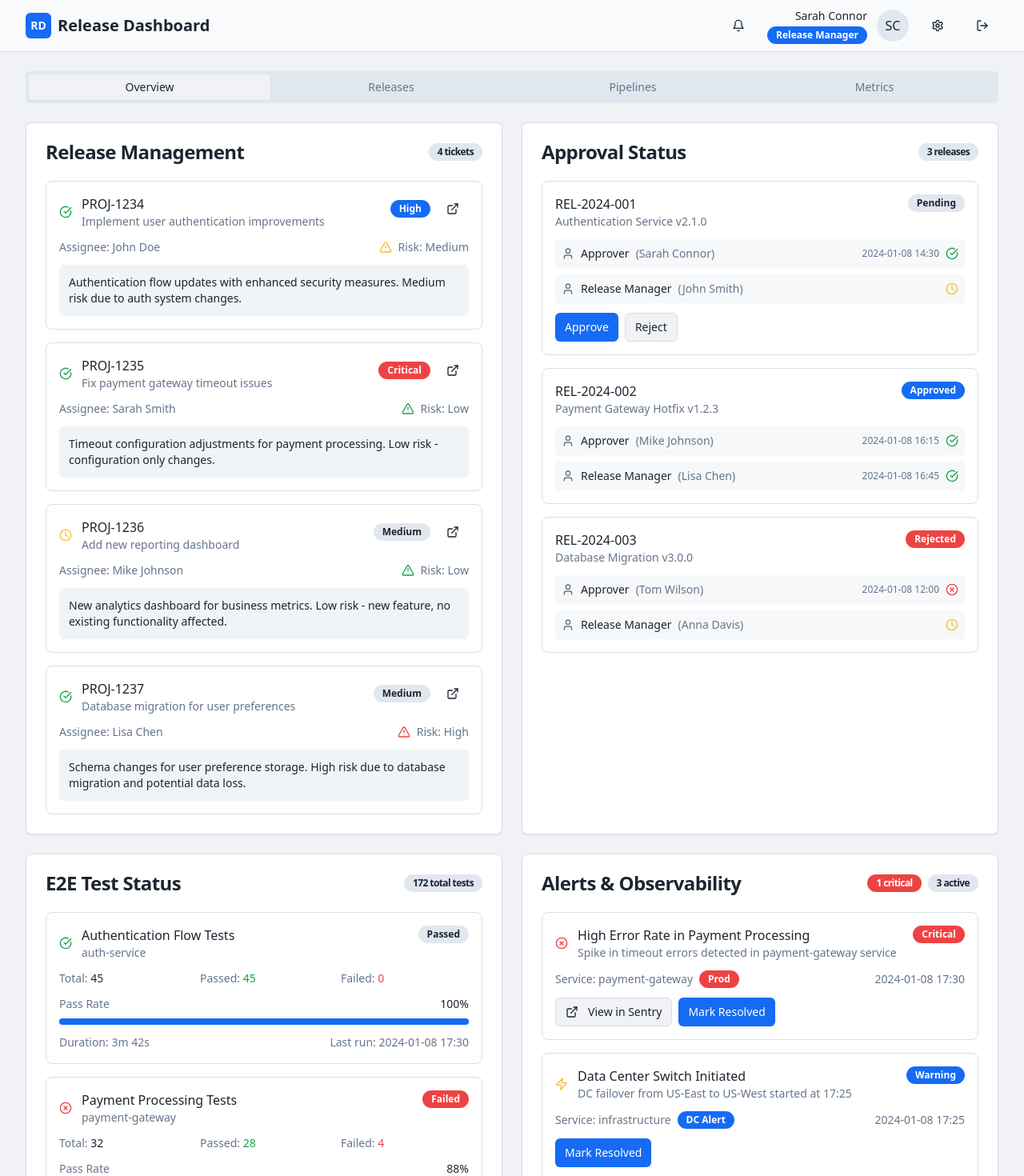
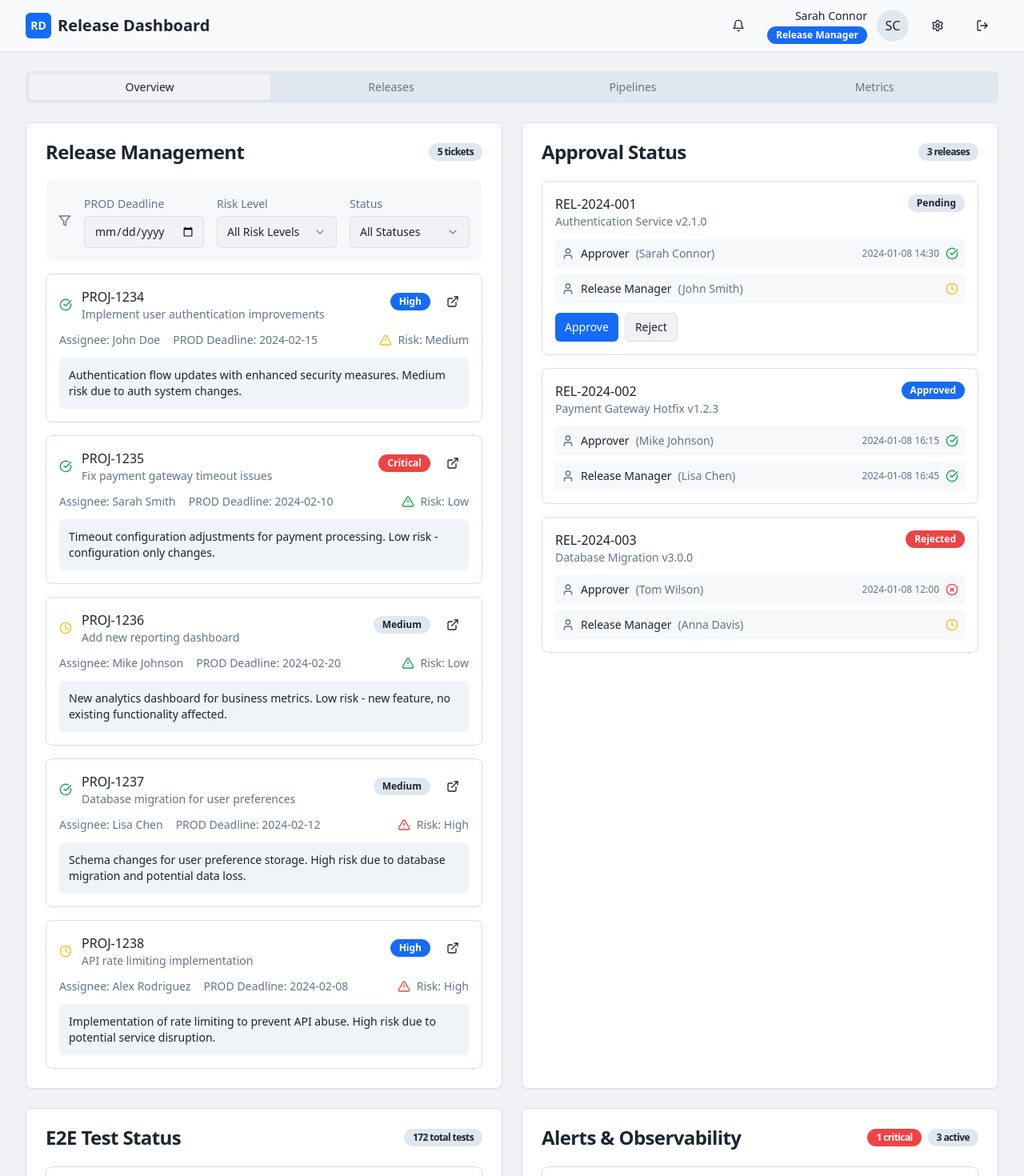
Before and after one commit to johngeilfuss-coder/release-navigator-ai, a React (Vite) app: page / in a window 1280 px wide. Shown: the top 1470 px of the page at 80% size. Built offline with nearby package versions, Linux system fonts and the light colour scheme.

Commit message:
Add ticket filters
Add filters for "tickets needed in PROD by", "high risk changes", and "tickets in non-prod testing" to the Release Management component.

```diff
--- a/src/components/dashboard/ReleaseManagement.tsx
+++ b/src/components/dashboard/ReleaseManagement.tsx
@@ -1,17 +1,21 @@
 import { Card, CardContent, CardHeader, CardTitle } from "@/components/ui/card";
 import { Badge } from "@/components/ui/badge";
 import { Button } from "@/components/ui/button";
-import { ExternalLink, AlertTriangle, CheckCircle, Clock } from "lucide-react";
+import { Select, SelectContent, SelectItem, SelectTrigger, SelectValue } from "@/components/ui/select";
+import { Input } from "@/components/ui/input";
+import { ExternalLink, AlertTriangle, CheckCircle, Clock, Filter } from "lucide-react";
+import { useState } from "react";
 
 interface Ticket {
   id: string;
   title: string;
-  status: "To Do" | "In Progress" | "Done" | "Ready for Release";
+  status: "To Do" | "In Progress" | "Done" | "Ready for Release" | "Testing in Non-Prod";
   priority: "Low" | "Medium" | "High" | "Critical";
   assignee: string;
   jiraLink: string;
   riskLevel: "Low" | "Medium" | "High";
   summary: string;
+  prodDeadline: string;
 }
 
 const mockTickets: Ticket[] = [
@@ -23,7 +27,8 @@ const mockTickets: Ticket[] = [
     assignee: "John Doe",
     jiraLink: "https://jira.company.com/PROJ-1234",
     riskLevel: "Medium",
-    summary: "Authentication flow updates with enhanced security measures. Medium risk due to auth system changes."
+    summary: "Authentication flow updates with enhanced security measures. Medium risk due to auth system changes.",
+    prodDeadline: "2024-02-15"
   },
   {
     id: "PROJ-1235",
@@ -33,17 +38,19 @@ const mockTickets: Ticket[] = [
     assignee: "Sarah Smith",
     jiraLink: "https://jira.company.com/PROJ-1235",
     riskLevel: "Low",
-    summary: "Timeout configuration adjustments for payment processing. Low risk - configuration only changes."
+    summary: "Timeout configuration adjustments for payment processing. Low risk - configuration only changes.",
+    prodDeadline: "2024-02-10"
   },
   {
     id: "PROJ-1236",
     title: "Add new reporting dashboard",
-    status: "In Progress",
+    status: "Testing in Non-Prod",
     priority: "Medium",
     assignee: "Mike Johnson",
     jiraLink: "https://jira.company.com/PROJ-1236",
     riskLevel: "Low",
-    summary: "New analytics dashboard for business metrics. Low risk - new feature, no existing functionality affected."
+    summary: "New analytics dashboard for business metrics. Low risk - new feature, no existing functionality affected.",
+    prodDeadline: "2024-02-20"
   },
   {
     id: "PROJ-1237",
@@ -53,17 +60,34 @@ const mockTickets: Ticket[] = [
     assignee: "Lisa Chen",
     jiraLink: "https://jira.company.com/PROJ-1237",
     riskLevel: "High",
-    summary: "Schema changes for user preference storage. High risk due to database migration and potential data loss."
+    summary: "Schema changes for user preference storage. High risk due to database migration and potential data loss.",
+    prodDeadline: "2024-02-12"
+  },
+  {
+    id: "PROJ-1238",
+    title: "API rate limiting implementation",
+    status: "Testing in Non-Prod",
+    priority: "High",
+    assignee: "Alex Rodriguez",
+    jiraLink: "https://jira.company.com/PROJ-1238",
+    riskLevel: "High",
+    summary: "Implementation of rate limiting to prevent API abuse. High risk due to potential service disruption.",
+    prodDeadline: "2024-02-08"
   }
 ];
 
 export function ReleaseManagement() {
+  const [deadlineFilter, setDeadlineFilter] = useState("");
+  const [riskFilter, setRiskFilter] = useState("all");
+  const [statusFilter, setStatusFilter] = useState("all");
+
   const getStatusIcon = (status: string) => {
     switch (status) {
       case "Done":
       case "Ready for Release":
         return <CheckCircle className="h-4 w-4 text-success" />;
       case "In Progress":
+      case "Testing in Non-Prod":
         return <Clock className="h-4 w-4 text-warning" />;
       default:
         return <Clock className="h-4 w-4 text-muted-foreground" />;
@@ -91,17 +115,76 @@ export function ReleaseManagement() {
     }
   };
 
+  const filteredTickets = mockTickets.filter((ticket) => {
+    if (deadlineFilter && ticket.prodDeadline !== deadlineFilter) {
+      return false;
+    }
+    if (riskFilter !== "all" && ticket.riskLevel !== riskFilter) {
+      return false;
+    }
+    if (statusFilter === "non-prod" && ticket.status !== "Testing in Non-Prod") {
+      return false;
+    }
+    if (statusFilter !== "all" && statusFilter !== "non-prod" && ticket.status !== statusFilter) {
+      return false;
+    }
+    return true;
+  });
+
   return (
     <Card>
       <CardHeader>
         <CardTitle className="flex items-center justify-between">
           Release Management
-          <Badge variant="secondary">{mockTickets.length} tickets</Badge>
+          <Badge variant="secondary">{filteredTickets.length} tickets</Badge>
         </CardTitle>
       </CardHeader>
       <CardContent>
         <div className="space-y-4">
-          {mockTickets.map((ticket) => (
+          <div className="flex items-center space-x-4 p-4 bg-muted/30 rounded-lg">
+            <Filter className="h-4 w-4 text-muted-foreground" />
+            <div className="flex-1 grid grid-cols-1 md:grid-cols-3 gap-4">
+              <div>
+                <label className="text-sm font-medium text-muted-foreground">PROD Deadline</label>
+                <Input
+                  type="date"
+                  value={deadlineFilter}
+                  onChange={(e) => setDeadlineFilter(e.target.value)}
+                  className="mt-1"
+                />
+              </div>
+              <div>
+                <label className="text-sm font-medium text-muted-foreground">Risk Level</label>
+                <Select value={riskFilter} onValueChange={setRiskFilter}>
+                  <SelectTrigger className="mt-1">
+                    <SelectValue placeholder="All Risk Levels" />
+                  </SelectTrigger>
+                  <SelectContent>
+                    <SelectItem value="all">All Risk Levels</SelectItem>
+                    <SelectItem value="High">High Risk Only</SelectItem>
+                    <SelectItem value="Medium">Medium Risk</SelectItem>
+                    <SelectItem value="Low">Low Risk</SelectItem>
+                  </SelectContent>
+                </Select>
+              </div>
+              <div>
+                <label className="text-sm font-medium text-muted-foreground">Status</label>
+                <Select value={statusFilter} onValueChange={setStatusFilter}>
+                  <SelectTrigger className="mt-1">
+                    <SelectValue placeholder="All Statuses" />
+                  </SelectTrigger>
+                  <SelectContent>
+                    <SelectItem value="all">All Statuses</SelectItem>
+                    <SelectItem value="non-prod">Testing in Non-Prod</SelectItem>
+                    <SelectItem value="Ready for Release">Ready for Release</SelectItem>
+                    <SelectItem value="In Progress">In Progress</SelectItem>
+                  </SelectContent>
+                </Select>
+              </div>
+            </div>
+          </div>
+
+          {filteredTickets.map((ticket) => (
             <div key={ticket.id} className="border rounded-lg p-4 space-y-3">
               <div className="flex items-start justify-between">
                 <div className="flex items-center space-x-3">
@@ -124,7 +207,10 @@ export function ReleaseManagement() {
               </div>
 
               <div className="flex items-center justify-between text-sm">
-                <span className="text-muted-foreground">Assignee: {ticket.assignee}</span>
+                <div className="flex items-center space-x-4">
+                  <span className="text-muted-foreground">Assignee: {ticket.assignee}</span>
+                  <span className="text-muted-foreground">PROD Deadline: {ticket.prodDeadline}</span>
+                </div>
                 <div className="flex items-center space-x-2">
                   {getRiskIcon(ticket.riskLevel)}
                   <span className="text-muted-foreground">Risk: {ticket.riskLevel}</span>
```
